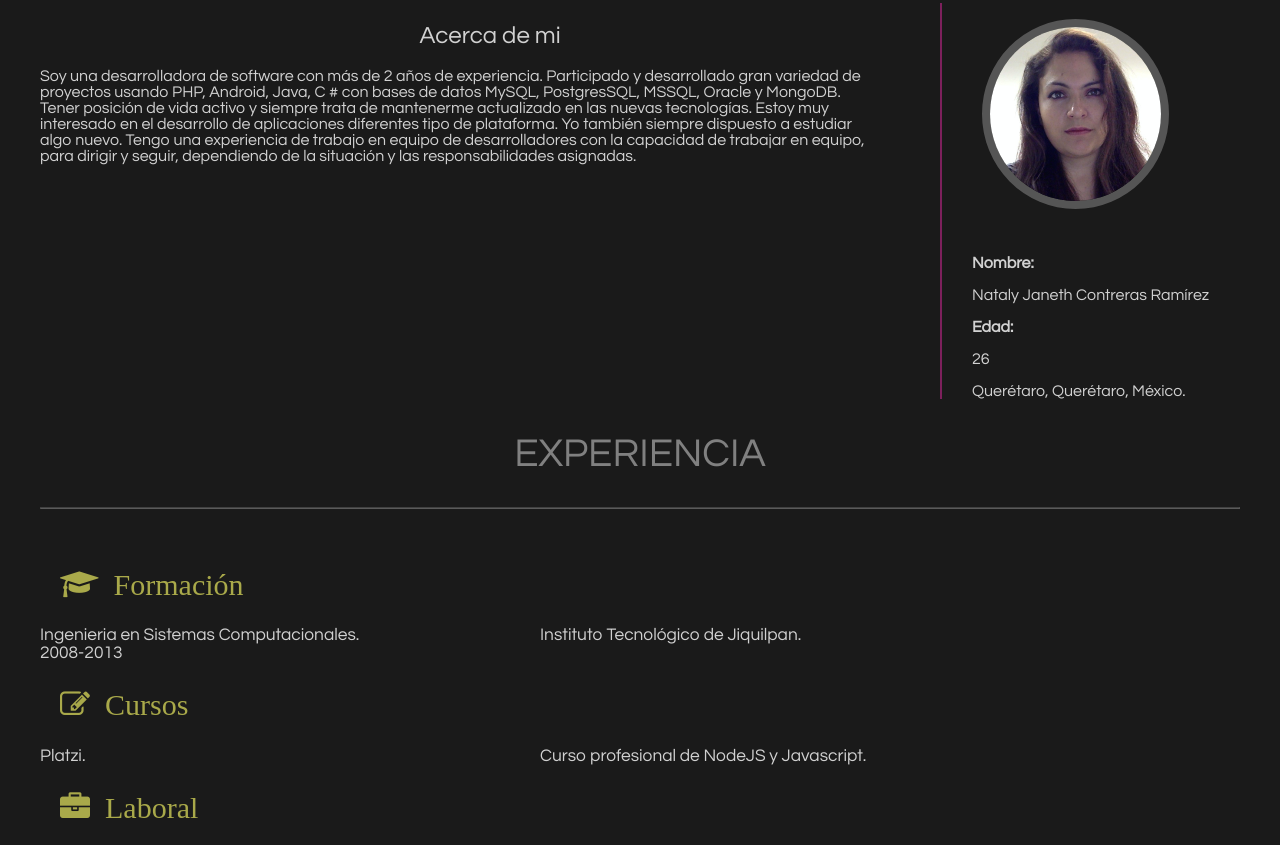
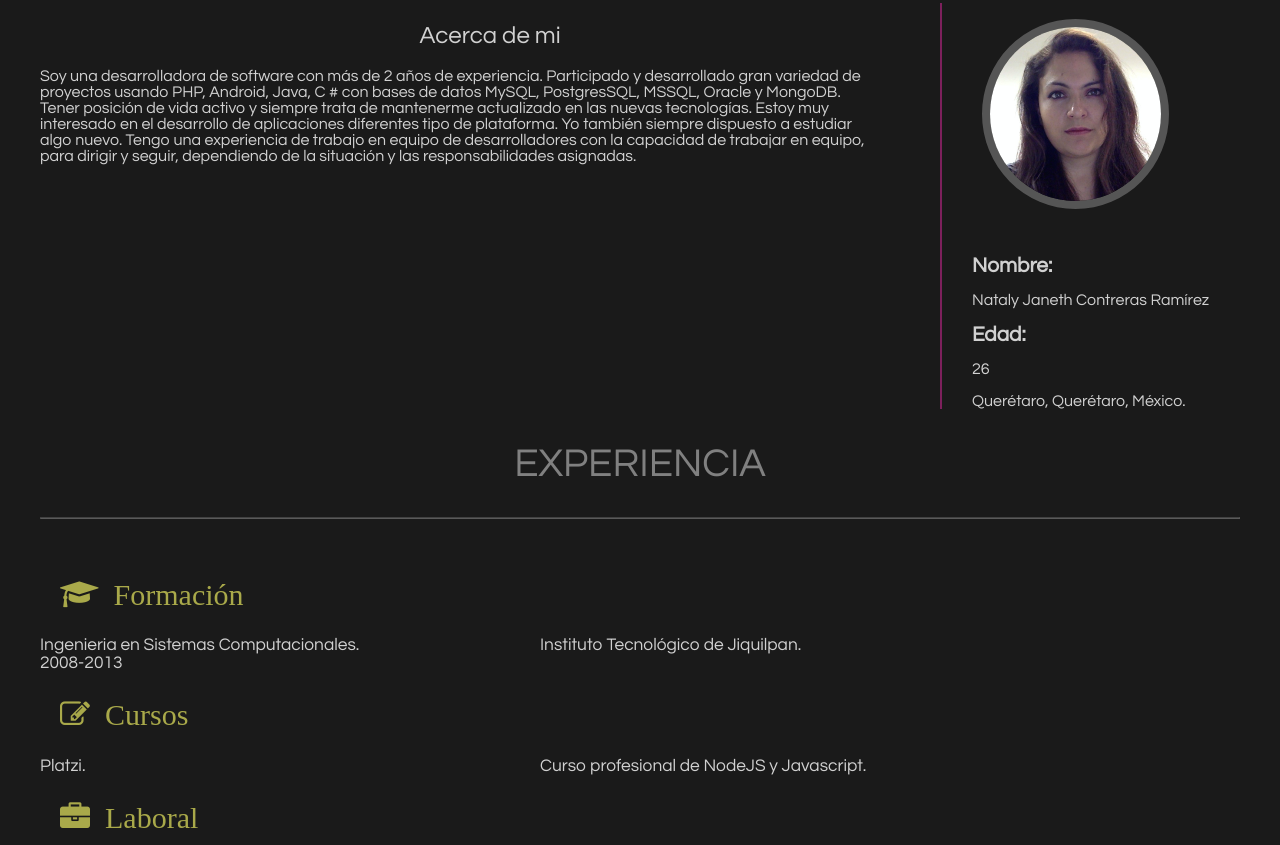
Before and after one commit to Lapicher/cv, a plain HTML site: page index.html in a window 1280 px wide. Shown: the part 956-1801 px from the top of the page. Drawn offline with Linux system fonts and the light colour scheme; a web font is replaced by a local one.

Commit message:
se corrige primer punto, se cambian etiquetas strong por span para evitar una entonacion sobre nombre y edad y solo tener un efecto visual

```diff
--- a/css/style.css
+++ b/css/style.css
@@ -43,6 +43,7 @@ nav{
     width: 100%;
     font-size: 14px;
     background-color: rgba(211,211, 211, 0.6);
+    z-index: 1;
 }
 nav img{
     height: 45px;
@@ -269,6 +270,10 @@ a, a:link, a:visited {
 .data{
     margin-left: 30px;
 }
+.data span{
+    font-weight: bold;
+    font-size: 1.3em;
+}
 .about-me p{
     margin-right: 70px;
 }
--- a/index.html
+++ b/index.html
@@ -97,10 +97,10 @@
                           </figure>
                           <article class="data">
                             <div>
-                                <strong>Nombre:</strong><br><br>
+                                <span>Nombre:</span><br><br>
                                   Nataly Janeth Contreras Ramírez
                                 <br><br>
-                                <strong>Edad:</strong><br><br>
+                                <span>Edad:</span><br><br>
                                   26
                                 <br><br>
                                 Querétaro, Querétaro, México.
```
